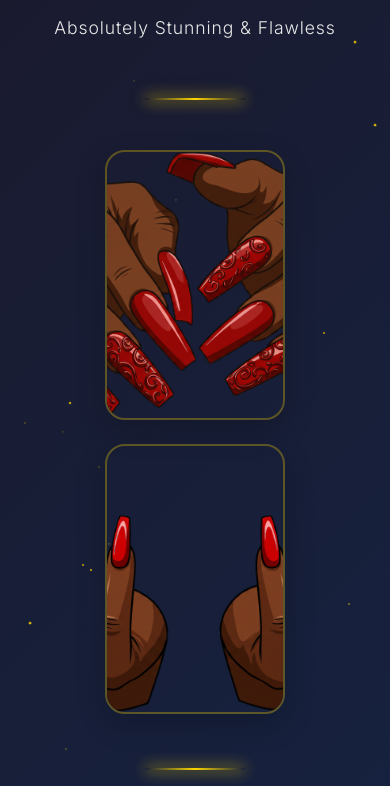
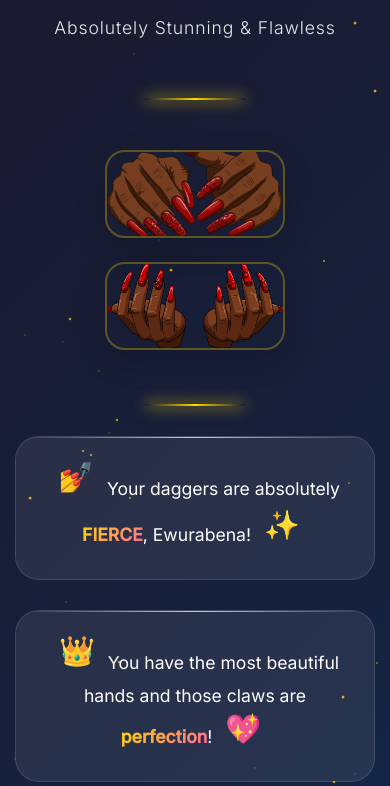
Before and after one commit to kwameamo/daggers, a plain HTML site: page index.html in a window 390 px wide. Shown: the part 66-852 px from the top of the page. Drawn offline with nearby package versions, Linux system fonts and the light colour scheme.

Commit message:
Update index.html

```diff
--- a/index.html
+++ b/index.html
@@ -288,14 +288,14 @@
             .container { padding: 20px 15px; }
 
             .nail-illustrations { gap: 30px; }
-            .nail-image img { width: 150px; height: 225px; }
+            .nail-image img { width: 150px; height: 74px; }
         }
 
         @media (max-width: 480px) {
             .hero h1 { font-size: 2rem; }
             .emoji { margin: 0 8px; }
             .nail-illustrations { flex-direction: column; align-items: center; gap: 20px; }
-            .nail-image img { width: 180px; height: 270px; }
+            .nail-image img { width: 180px; height: 88px; }
         }
     </style>
 </head>
```
